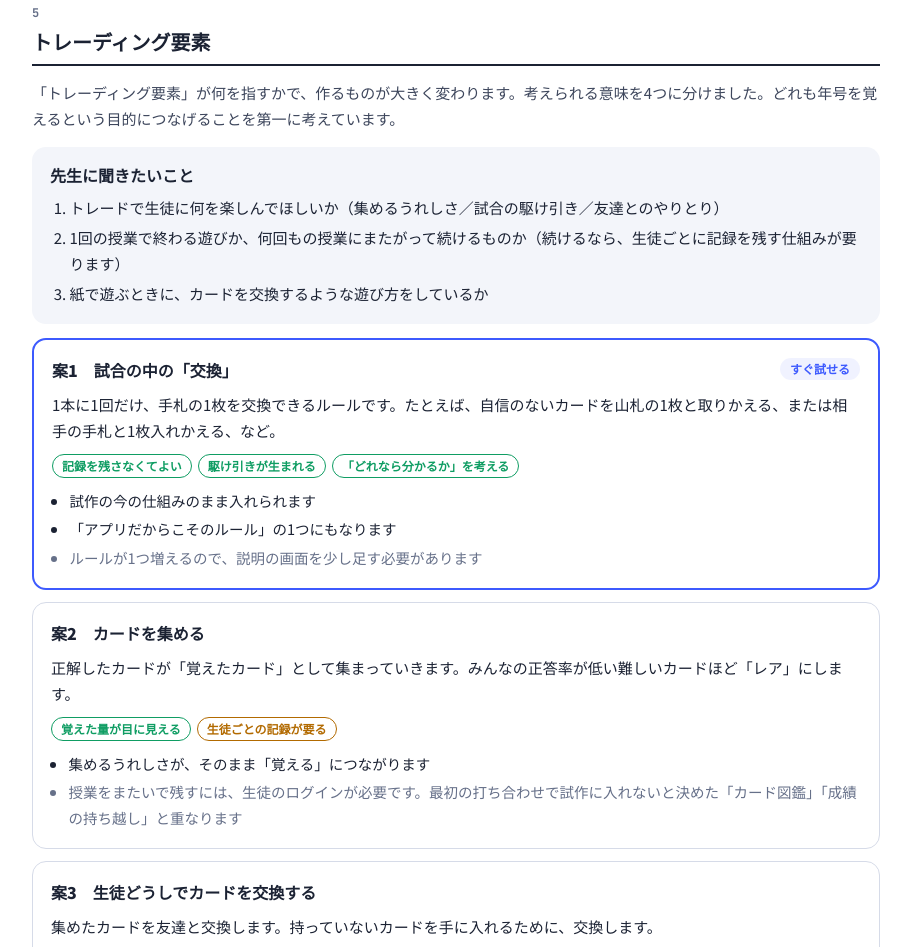
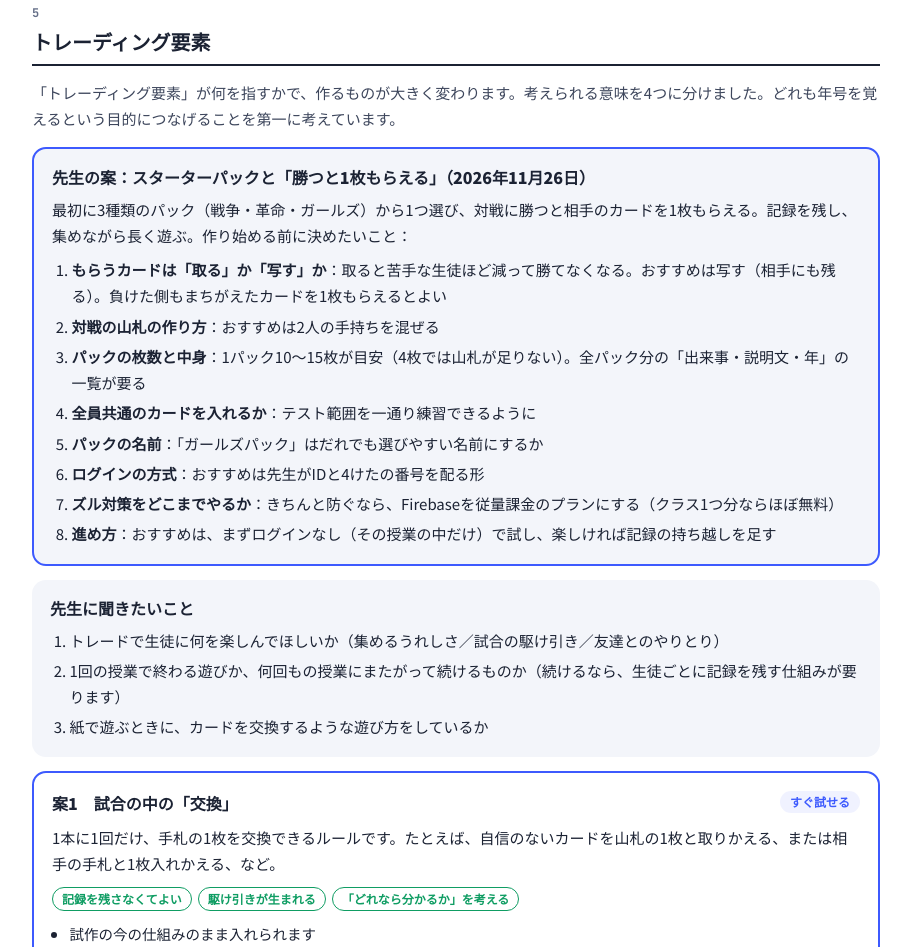
Before and after one commit to saltums/nengo-battle, a plain HTML site: page docs/decisions.html in a window 1280 px wide. Shown: the part 3701-4648 px from the top of the page, without its empty margins (184-1095 px from the left). Drawn offline with Linux system fonts and the light colour scheme.

Commit message:
Add starter pack questions to the decision list
Co-Authored-By: Claude Opus 5.5 <noreply@anthropic.com>
Claude-Session: https://claude.ai/code/session_01XUoWe8eexhXSWyCnVnQ36G

```diff
--- a/docs/decisions.html
+++ b/docs/decisions.html
@@ -220,6 +220,20 @@ th{font-size:12.5px;color:var(--sub);font-weight:700}
   <section id="trade" aria-labelledby="h-trade">
     <div class="sec-head"><span class="n">5</span><h2 id="h-trade">トレーディング要素</h2></div>
     <p class="q">「トレーディング要素」が何を指すかで、作るものが大きく変わります。考えられる意味を4つに分けました。どれも年号を覚えるという目的につなげることを第一に考えています。</p>
+    <div class="callout" style="border:2px solid var(--acc)">
+      <h3>先生の案：スターターパックと「勝つと1枚もらえる」（2026年11月26日）</h3>
+      <p>最初に3種類のパック（戦争・革命・ガールズ）から1つ選び、対戦に勝つと相手のカードを1枚もらえる。記録を残し、集めながら長く遊ぶ。作り始める前に決めたいこと：</p>
+      <ol>
+        <li><b>もらうカードは「取る」か「写す」か</b>：取ると苦手な生徒ほど減って勝てなくなる。おすすめは写す（相手にも残る）。負けた側もまちがえたカードを1枚もらえるとよい</li>
+        <li><b>対戦の山札の作り方</b>：おすすめは2人の手持ちを混ぜる</li>
+        <li><b>パックの枚数と中身</b>：1パック10〜15枚が目安（4枚では山札が足りない）。全パック分の「出来事・説明文・年」の一覧が要る</li>
+        <li><b>全員共通のカードを入れるか</b>：テスト範囲を一通り練習できるように</li>
+        <li><b>パックの名前</b>：「ガールズパック」はだれでも選びやすい名前にするか</li>
+        <li><b>ログインの方式</b>：おすすめは先生がIDと4けたの番号を配る形</li>
+        <li><b>ズル対策をどこまでやるか</b>：きちんと防ぐなら、Firebaseを従量課金のプランにする（クラス1つ分ならほぼ無料）</li>
+        <li><b>進め方</b>：おすすめは、まずログインなし（その授業の中だけ）で試し、楽しければ記録の持ち越しを足す</li>
+      </ol>
+    </div>
     <div class="callout">
       <h3>先生に聞きたいこと</h3>
       <ol>
```
